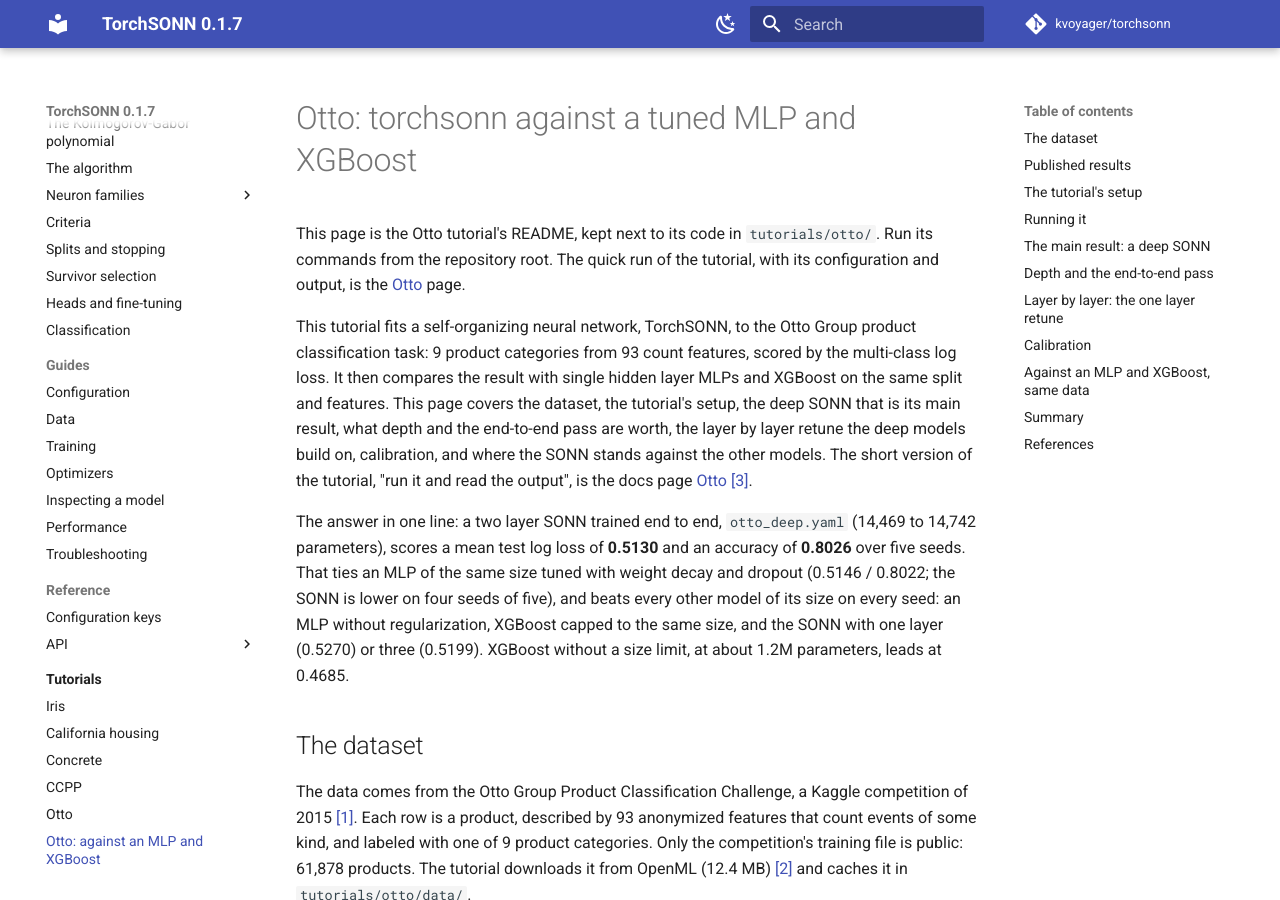
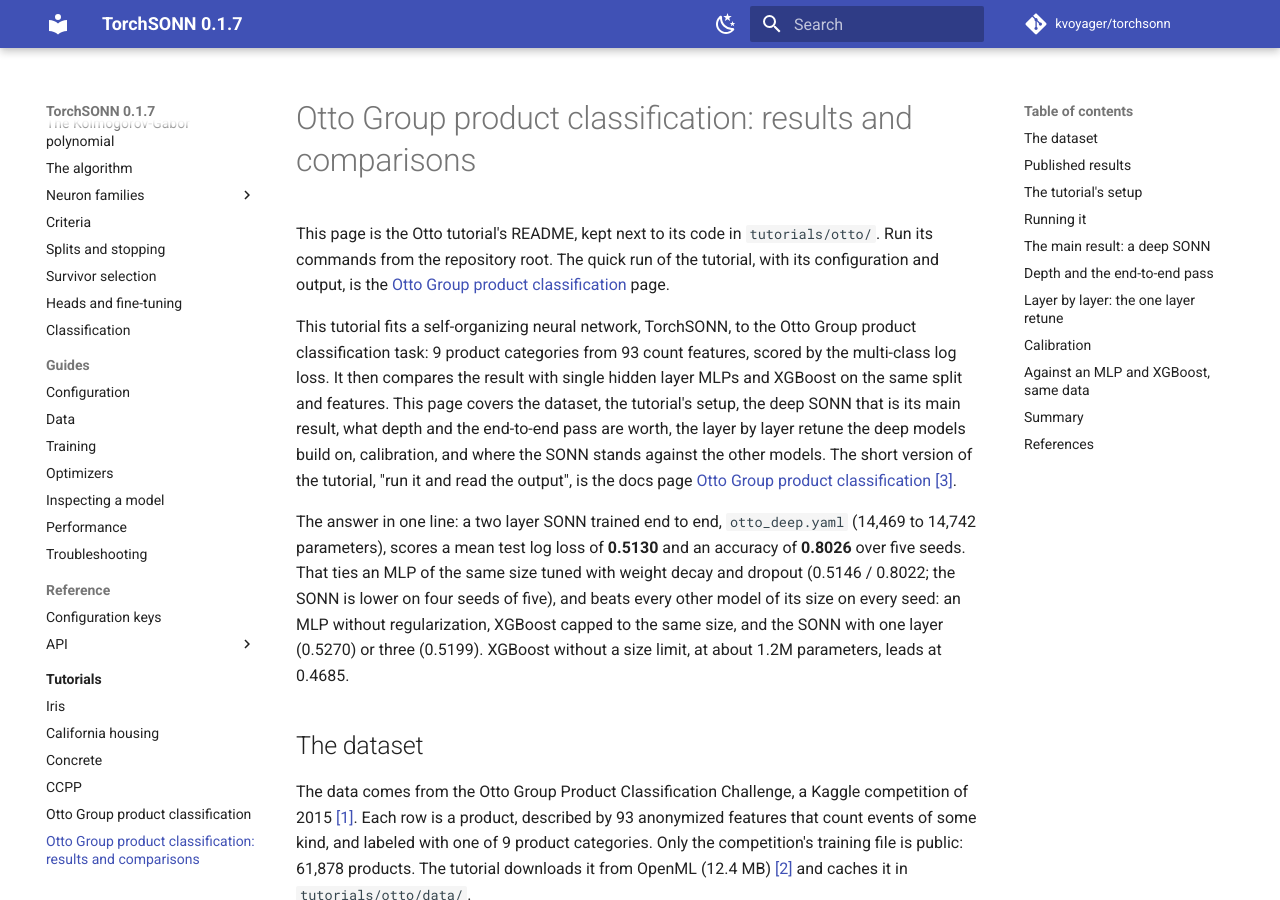
Before and after one commit to kvoyager/torchsonn, an MkDocs documentation site: the page built from docs/tutorials/otto-comparison.md, in a window 1280 px wide and 900 px high. Built offline with MkDocs 1.6.1 and Material for MkDocs 9.7.7, drawn with Linux system fonts in a browser that asks for light colours; comment, search, counter and statistics services are not loaded; some of the changed text lies outside the part shown.

Commit message:
docs(otto): retitle as Otto Group product classification; README links to docs pages stay on the site
The tutorial pages are now "Otto Group product classification" and
"Otto Group product classification: results and comparisons", in the
README, the nav, the tutorials index and the link texts. The docs build
hook points a tutorial README's relative link to a Markdown file under
docs/ at that page of the site, so the strict build checks it; other
relative links still open the file on GitHub.

````diff
--- a/docs/tutorials/otto-comparison.md
+++ b/docs/tutorials/otto-comparison.md
@@ -1,8 +1,8 @@
-# Otto: torchsonn against a tuned MLP and XGBoost
+# Otto Group product classification: results and comparisons
 
 This page is the Otto tutorial's README, kept next to its code in
 `tutorials/otto/`. Run its commands from the repository root. The quick
 run of the tutorial, with its configuration and output, is the
-[Otto](otto.md) page.
+[Otto Group product classification](otto.md) page.
 
 --8<-- "tutorials/otto/README.md"
--- a/docs/tutorials/otto.md
+++ b/docs/tutorials/otto.md
@@ -1,14 +1,14 @@
-# Otto
+# Otto Group product classification
 
 Multi-class classification of 61,878 products into 9 categories from 93
 count features, on the Otto Group Product Classification dataset. The
 score is the multi-class log loss, the metric of the Kaggle competition
 the dataset comes from. The tutorial is the largest of the five: a
 5-input quadratic family, 93 survivors per layer, a projection per
-candidate, the per-layer fine-tune and an output head, on a GPU. How the tuned
-configuration was found, its calibration and its comparison with MLPs and
-XGBoost are on the page
-[Otto: against an MLP and XGBoost](otto-comparison.md).
+candidate, the per-layer fine-tune and an output head, on a GPU. The deep
+configurations, what depth and the end-to-end pass are worth, how the
+tuned configuration was found, calibration and the comparison with MLPs
+and XGBoost are on the page [Otto Group product classification: results and comparisons](otto-comparison.md).
 
 ```bash
 python tutorials/otto/otto_classification.py
@@ -164,13 +164,13 @@
 0.5199 / 0.8015 (dev 0.5163 / 0.8048); without the pass, seed 42 scores
 0.5387 / 0.7934. Both deep models beat `otto_tuned.yaml` on every seed.
 The settings and the comparison of depths are on the page
-[Otto: against an MLP and XGBoost](otto-comparison.md#the-main-result-a-deep-sonn).
+[Otto Group product classification: results and comparisons](otto-comparison.md#the-main-result-a-deep-sonn).
 
 ## Baselines
 
 `tutorials/otto/baselines.py` trains two other models on the same data
 (compared seed by seed in
-[Otto: against an MLP and XGBoost](otto-comparison.md#against-an-mlp-and-xgboost-same-data)):
+[Otto Group product classification: results and comparisons](otto-comparison.md#against-an-mlp-and-xgboost-same-data)):
 the split drawn by the seed, the log1p and standardized features, no class
 weights and the same test score.
 
--- a/mkdocs.yml
+++ b/mkdocs.yml
@@ -154,5 +154,5 @@
       - California housing: tutorials/california-housing.md
       - Concrete: tutorials/concrete.md
       - CCPP: tutorials/ccpp.md
-      - Otto: tutorials/otto.md
-      - "Otto: against an MLP and XGBoost": tutorials/otto-comparison.md
+      - Otto Group product classification: tutorials/otto.md
+      - "Otto Group product classification: results and comparisons": tutorials/otto-comparison.md
--- a/tutorials/otto/README.md
+++ b/tutorials/otto/README.md
@@ -1,4 +1,4 @@
-# Otto: torchsonn against a tuned MLP and XGBoost
+# Otto Group product classification: results and comparisons
 
 This tutorial fits a self-organizing neural network, TorchSONN, to the
 Otto Group product classification task: 9 product categories from 93
@@ -9,7 +9,7 @@
 worth, the layer by layer retune the deep models build on, calibration,
 and where the SONN stands against the other models. The short version of
 the tutorial, "run it and read the output", is the docs page
-[Otto](../../docs/tutorials/otto.md) [[3]](#ref-3).
+[Otto Group product classification](../../docs/tutorials/otto.md) [[3]](#ref-3).
 
 The answer in one line: a two layer SONN trained end to end,
 `otto_deep.yaml` (14,469 to 14,742 parameters), scores a mean test log
@@ -401,7 +401,7 @@
 2. <a id="ref-2"></a>OpenML dataset 45548,
    *Otto-Group-Product-Classification-Challenge*, the competition's
    training file: <https://www.openml.org/d/45548>
-3. <a id="ref-3"></a>The docs page [Otto](../../docs/tutorials/otto.md)
+3. <a id="ref-3"></a>The docs page [Otto Group product classification](../../docs/tutorials/otto.md)
    and the results in the headers of [`otto_deep.yaml`](otto_deep.yaml),
    [`otto_deep3.yaml`](otto_deep3.yaml), [`otto_tuned.yaml`](otto_tuned.yaml)
    and [`otto.yaml`](otto.yaml).
````
Also changed, not shown: CHANGELOG.md (+5 -2 lines), docs/hooks/assets.py (+9 -2 lines), docs/tutorials/index.md (+1 -1 lines).
